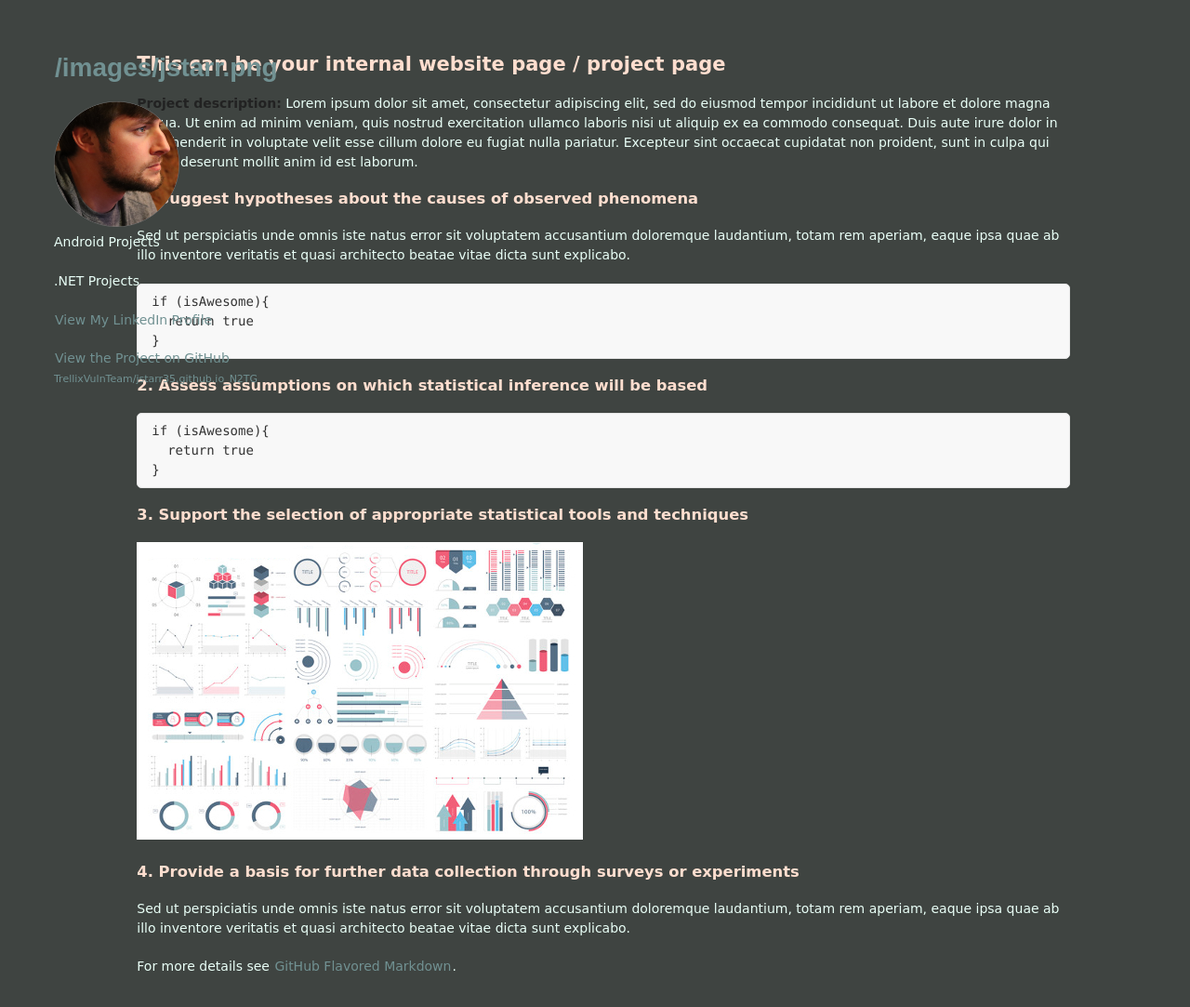
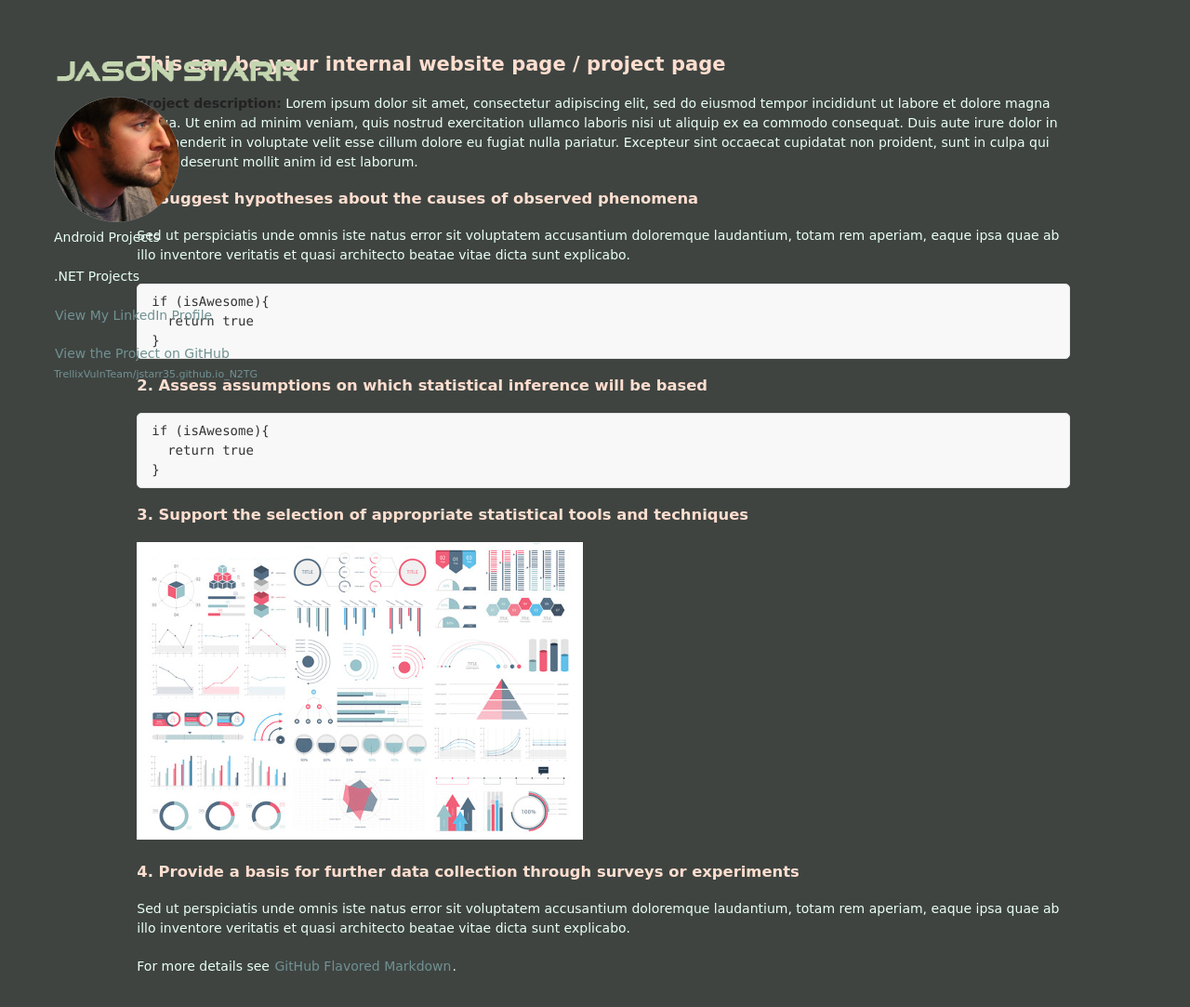
Before and after one commit to TrellixVulnTeam/jstarr35.github.io_N2TG, a Jekyll site: the page built from sample_page.md, in a window 1280 px wide and 1128 px high. Shown: the top 1083 px of the window at 93% size. Built offline with Jekyll 4.4.1, drawn with Linux system fonts in a browser that asks for light colours; some web fonts are replaced; our own code applies the rules of GitHub Pages for plain Markdown files.

Commit message:
Update default.html

```diff
--- a/_layouts/default.html
+++ b/_layouts/default.html
@@ -18,7 +18,8 @@
 
       <div class="container">
         <header>
-            <h1 class="level"><a href="{{ "/" | absolute_url }}">{{ site.name_heading | default: site.github.repository_name }}</a></h1>
+           <!--  <h1 class="level"><a href="{{ "/" | absolute_url }}">{{ site.name_heading | default: site.github.repository_name }}</a></h1> -->
+          <img src="{{site.name_heading | relative_url}}" alt="Logo" />
 
         {% if site.logo %}
           <img class="logo" src="{{site.logo | relative_url}}" alt="Logo" />
```
